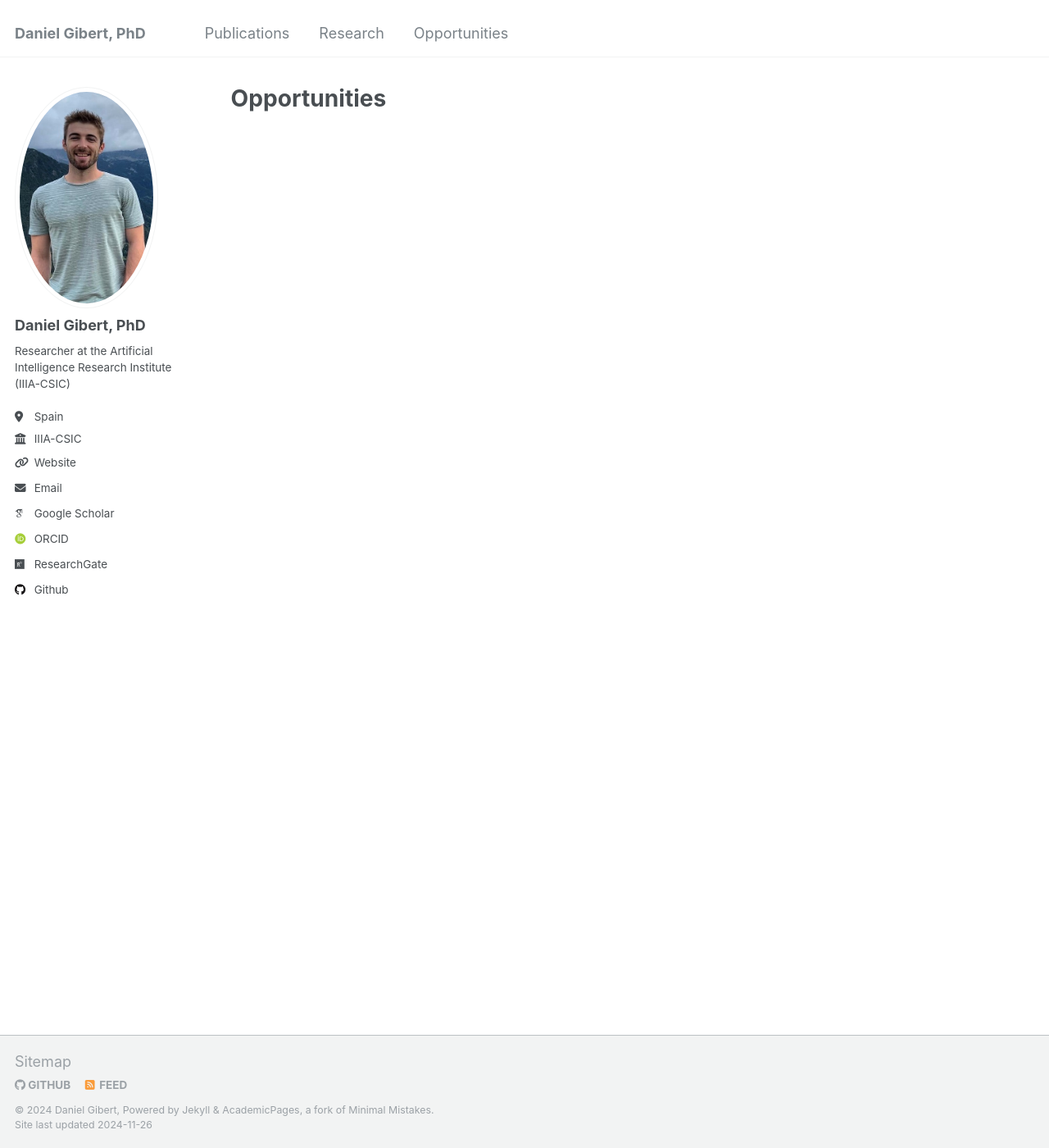
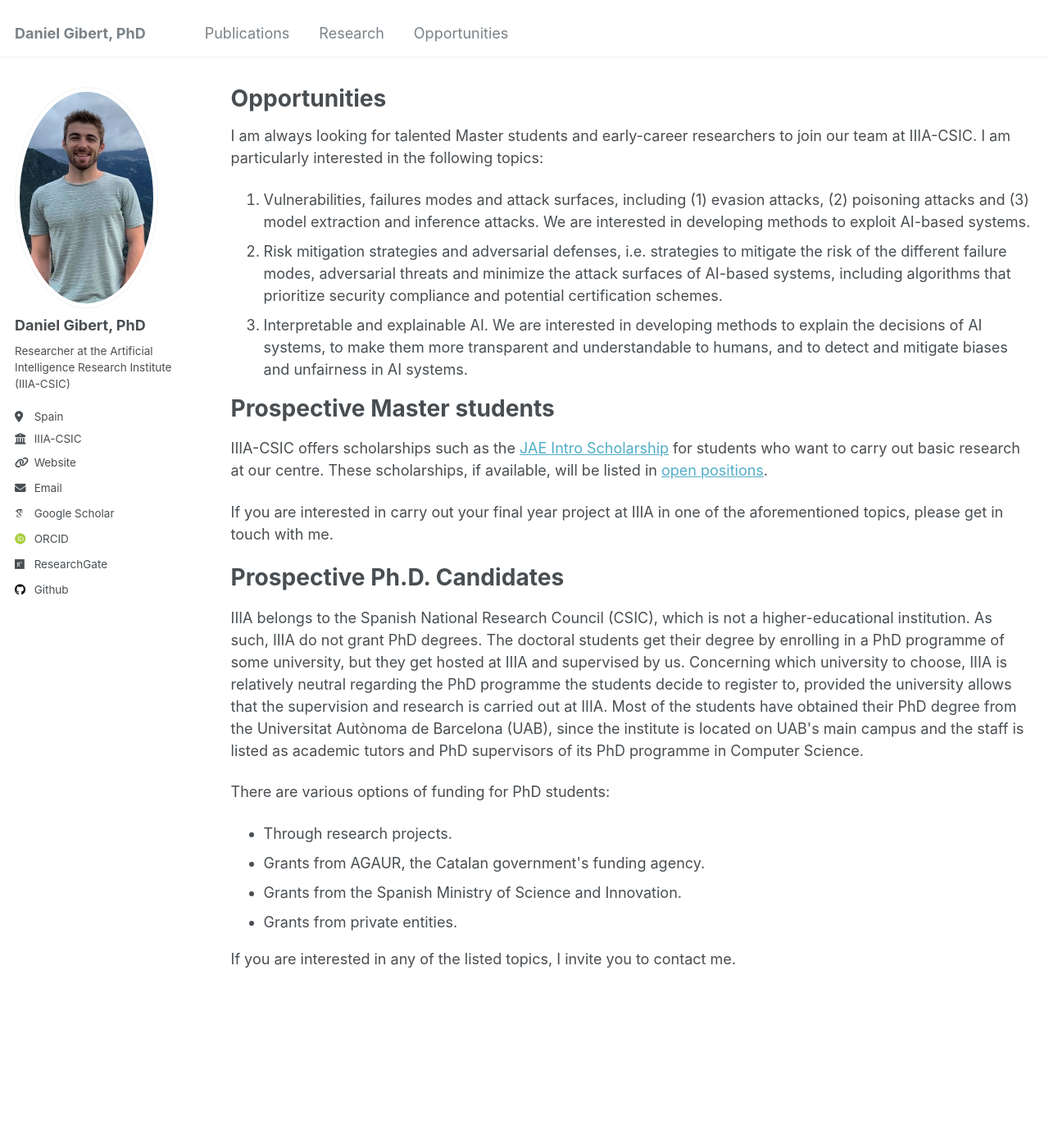
Before and after one commit to danielgibert/danielgibert.github.io, a Jekyll site: the page built from _pages/opportunities.html, in a window 1280 px wide and 1400 px high. Shown: the whole window at 82% size. Built offline with Jekyll 4.4.1, drawn with Linux system fonts in a browser that asks for light colours; some web fonts are replaced.

Commit message:
Added html

```diff
--- a/_pages/opportunities.html
+++ b/_pages/opportunities.html
@@ -6,3 +6,26 @@ author_profile: true
 ---
 
 {% include base_path %}
+
+<p>I am always looking for talented Master students and early-career researchers to join our team at IIIA-CSIC. I am particularly interested in the following topics:</p>
+<ol>
+<li>Vulnerabilities, failures modes and attack surfaces, including (1) evasion attacks, (2) poisoning attacks and (3) model extraction and inference attacks. We are interested in developing methods to exploit AI-based systems.</li>
+<li>Risk mitigation strategies and adversarial defenses, i.e. strategies to mitigate the risk of the different failure modes, adversarial threats and minimize the attack surfaces of AI-based systems, including algorithms that prioritize security compliance and potential certification schemes.</li>
+<li>Interpretable and explainable AI. We are interested in developing methods to explain the decisions of AI systems, to make them more transparent and understandable to humans, and to detect and mitigate biases and unfairness in AI systems.</li>
+</ol>
+<h1 id="prospective-master-students">Prospective Master students</h1>
+<p>IIIA-CSIC offers scholarships such as the <a href="https://www.iiia.csic.es/en-us/research/education/becas-jae-intro/">JAE Intro Scholarship</a> for students who want to carry out basic research at our centre. These scholarships, if available, will be listed in <a href="https://www.iiia.csic.es/en-us/people/open-positions/">open positions</a>.</p>
+<p>If you are interested in carry out your final year project at IIIA in one of the aforementioned topics, please get in touch with me.</p>
+<h1 id="prospective-ph-d-candidates">Prospective Ph.D. Candidates</h1>
+<p>IIIA belongs to the Spanish National Research Council (CSIC), which is not a higher-educational institution.
+As such, IIIA do not grant PhD degrees. The doctoral students get their degree by enrolling in a PhD programme of some university, but they get hosted at IIIA and supervised by us.
+Concerning which university to choose, IIIA is relatively neutral regarding the PhD programme the students decide to register to, provided the university allows that the supervision
+and research is carried out at IIIA. Most of the students have obtained their PhD degree from the Universitat Autònoma de Barcelona (UAB), since the institute is located on UAB&#39;s main campus and the staff is listed as academic tutors and PhD supervisors of its PhD programme in Computer Science.</p>
+<p>There are various options of funding for PhD students:</p>
+<ul>
+<li>Through research projects.</li>
+<li>Grants from AGAUR, the Catalan government&#39;s funding agency.</li>
+<li>Grants from the Spanish Ministry of Science and Innovation.</li>
+<li>Grants from private entities.</li>
+</ul>
+<p>If you are interested in any of the listed topics, I invite you to contact me. </p>
```
